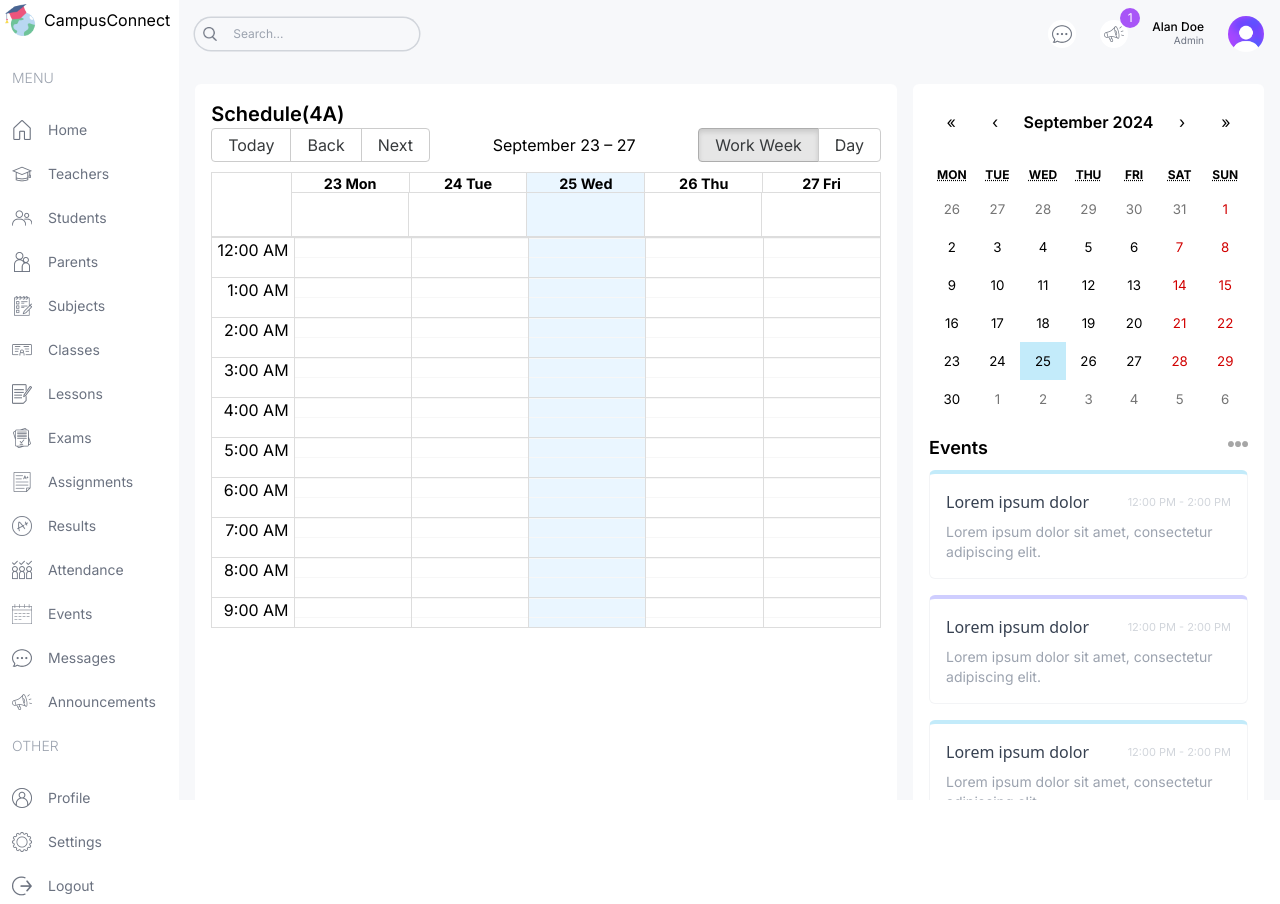
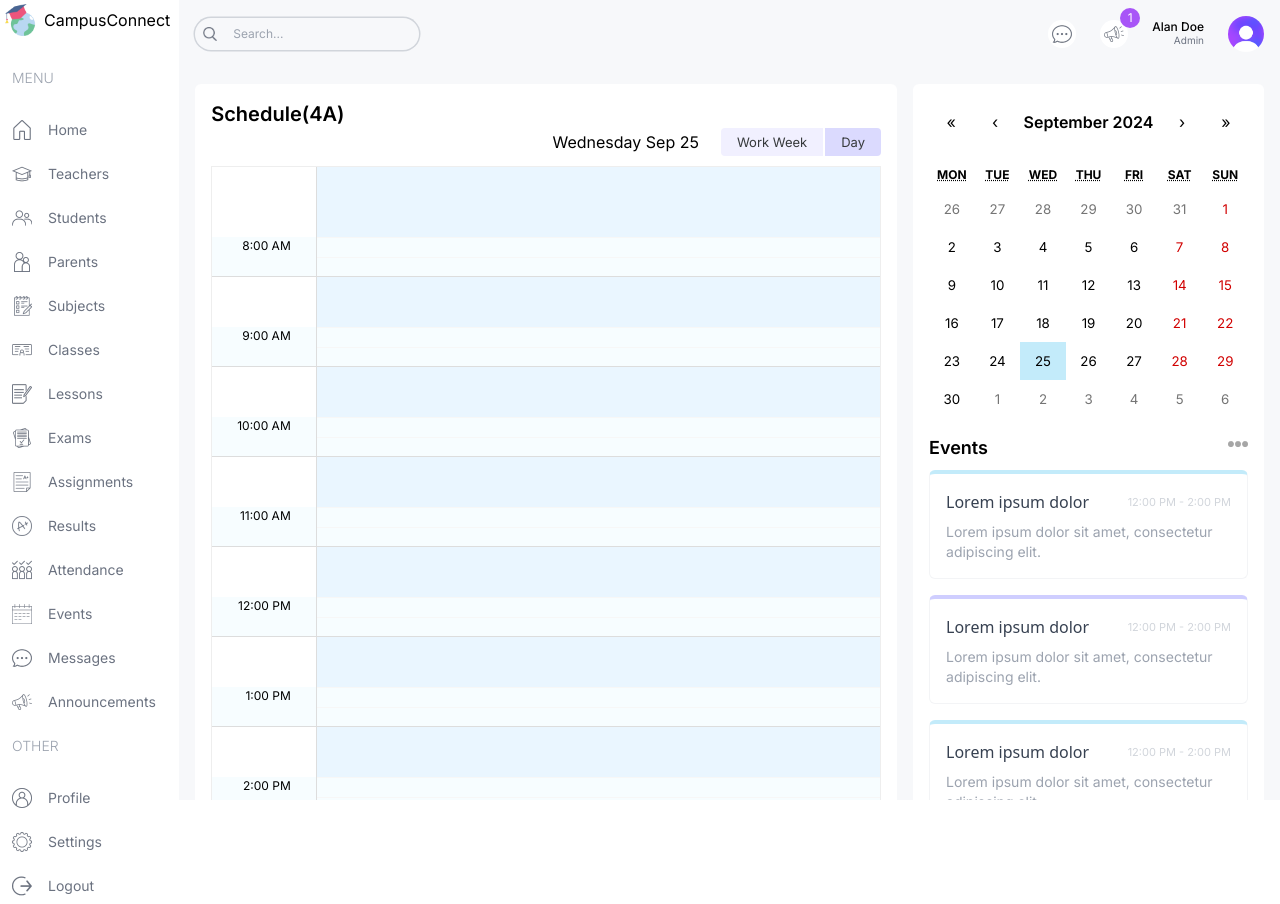
Before and after one commit to mehmetpektass/SchoolManagementProject, a Next.js app in the folder main/: page /student in a window 1280 px wide. Built offline with nearby package versions, Linux system fonts and the light colour scheme.

Commit message:
created teacher page

```diff
--- a/main/src/app/(dashboard)/layout.tsx
+++ b/main/src/app/(dashboard)/layout.tsx
@@ -20,7 +20,7 @@
             <Menu/>
           </div>
           {/*Right */}
-          <div className="w-[86%] md:w-[88%] lg:w-[86%] xl:w-[86%] bg-[#F7F8FA] overflow-scroll">
+          <div className="w-[86%] md:w-[88%] lg:w-[86%] xl:w-[86%] bg-[#F7F8FA] overflow-scroll felx flex-col">
             <Navbar/>
             {children}
           </div>
--- a/main/src/app/(dashboard)/student/page.tsx
+++ b/main/src/app/(dashboard)/student/page.tsx
@@ -6,7 +6,7 @@
 
 const StudentPage = () => {
   return (
-    <div className="flex gap-4 p-4 flex-col lg:flex-row">
+    <div className="p-4 flex gap-4 flex-col lg:flex-row">
       <div className="w-full lg:w-2/3 ">
         <div className="h-full bg-white rounded-md p-4">
           <h1 className="text-xl font-semibold">Schedule(4A)</h1>
--- a/main/src/app/(dashboard)/teacher/page.tsx
+++ b/main/src/app/(dashboard)/teacher/page.tsx
@@ -1,9 +1,23 @@
-import React from 'react'
+import Announcement from "@/components/Announcement";
+import BigCalendar from "@/components/BigCalendar";
+import React from "react";
+import "react-big-calendar/lib/css/react-big-calendar.css";
 
 const TeacherPage = () => {
   return (
-    <div>TeacherPage</div>
-  )
-}
+    <div className="flex-1 p-4 flex gap-4 flex-col lg:flex-row">
+      <div className="w-full lg:w-2/3 ">
+        <div className="h-full bg-white rounded-md p-4">
+          <h1 className="text-xl font-semibold">Schedule</h1>
+          <BigCalendar />
+        </div>
+      </div>
+      <div className="w-full lg:w-1/3 flex flex-col gap-8">
 
-export default TeacherPage
+        <Announcement />
+      </div>
+    </div>
+  );
+};
+
+export default TeacherPage;
--- a/main/src/app/globals.css
+++ b/main/src/app/globals.css
@@ -16,3 +16,106 @@
   background-color: #c3ebfa !important;
   color: black !important;
 }
+
+.rbc-btn-group:first-child {
+  display: none !important;
+}
+
+.rbc-toolbar-label {
+  text-align: right !important;
+  padding: 0px 20px !important;
+}
+
+.rbc-btn-group:last-child {
+  font-size: 13px !important;
+}
+
+.rbc-btn-group:last-child button {
+  border: none !important;
+  background-color: #f1f0ff !important;
+  margin-left: 2px !important;
+}
+
+.rbc-toolbar button.rbc-active {
+  background-color: #dbdafe !important;
+  box-shadow: none !important;
+}
+
+.rbc-time-view {
+  border-color: #eee !important;
+}
+
+.rbc-time-header {
+  display: none !important;
+}
+
+.rbc-time-content {
+  border: none !important;
+}
+
+.rbc-time-gutter.rbc-time-column {
+  font-size: 12px !important;
+}
+
+.rbc-time-gutter.rbc-time-column .rbc-timeslot-group {
+  padding: 0px 20px !important;
+}
+
+.rbc-timeslot-group {
+  background-color: #f7fdff !important;
+}
+
+.rbc-day-slot {
+  font-size: 14px !important;
+}
+
+.rbc-event {
+  border: none !important;
+  color: black !important;
+  padding: 10px !important;
+  margin: 5px !important;
+  margin-top: 29px !important;
+  margin-bottom: -40px !important;
+  width: 99% !important;
+
+}
+
+
+
+.rbc-current-time-indicator {
+  display: none !important;
+}
+
+.rbc-event:nth-child(1) {
+  background-color: #e2f8ff !important;
+}
+.rbc-event:nth-child(2) {
+  background-color: #fefce8 !important;
+}
+.rbc-event:nth-child(3) {
+  background-color: #f2f1ff !important;
+}
+.rbc-event:nth-child(4) {
+  background-color: #fdf2fb !important;
+}
+.rbc-event:nth-child(5) {
+  background-color: #e2f8ff !important;
+}
+.rbc-event:nth-child(6) {
+  background-color: #fefce8 !important;
+}
+.rbc-event:nth-child(7) {
+  background-color: #f2f1ff !important;
+}
+.rbc-event:nth-child(8) {
+  background-color: #fdf2fb !important;
+}
+
+.rbc-event-label {
+  color: gray !important;
+  margin-bottom: 5px;
+}
+.rbc-timeslot-group {
+  margin-top: 70px !important;
+  margin-bottom: -20px !important;
+}
--- a/main/src/components/BigCalendar.tsx
+++ b/main/src/components/BigCalendar.tsx
@@ -1,12 +1,19 @@
 "use client"
-import React from 'react'
-import { Calendar, momentLocalizer } from 'react-big-calendar'
+import React, { useState } from 'react'
+import { Calendar, View, Views, momentLocalizer } from 'react-big-calendar'
 import moment from 'moment'
 import { calendarEvents } from '@/lib/data'
 
 const localizer = momentLocalizer(moment)
 
 const BigCalendar = () => {
+
+  const [view, setView] = useState<View>(Views.DAY);
+
+  const handleOnChangeView = (selectedView: View) => {
+    setView(selectedView)
+  }
+
   return (
     <div>
     <Calendar
@@ -14,9 +21,12 @@
       events={calendarEvents}
       startAccessor="start"
       endAccessor="end"
-      views={['work_week','day']}
-      view={'work_week'}
-      style={{ height: 500 }}
+      views={["work_week","day"]}
+      view={view}
+      style={{ height: '98%' }}
+      onView={handleOnChangeView}
+      min={new Date(2024,1,1,8,0)}
+      max={new Date(2024,1,1,17,0)}
     />
   </div>
   )
--- a/main/src/lib/data.ts
+++ b/main/src/lib/data.ts
@@ -978,6 +978,18 @@
     start: new Date(2024, 8, 21, 14, 0),
     end: new Date(2024, 8, 21, 14, 45),
   },
+  {
+    title: "History",
+    allDay: false,
+    start: new Date(2024, 8, 30, 10, 0),
+    end: new Date(2024, 8, 30, 10, 45),
+  },
+  {
+    title: "Math",
+    allDay: false,
+    start: new Date(2024, 8, 30, 14, 0),
+    end: new Date(2024, 8, 30, 14, 45),
+  },
 
 
   {
@@ -991,6 +1003,18 @@
     allDay: false,
     start: new Date(2024, 9, 1, 11, 0),
     end: new Date(2024, 9, 1, 11, 45),
+  },
+  {
+    title: "Biology",
+    allDay: false,
+    start: new Date(2024, 9, 1, 12, 0),
+    end: new Date(2024, 9, 1, 12, 45),
+  },
+  {
+    title: "Chemistry",
+    allDay: false,
+    start: new Date(2024, 9, 1, 14, 0),
+    end: new Date(2024, 9, 1, 14, 45),
   },
   {
     title: "Biology",
```
Lines whose indentation alone changed are shown as unchanged.
